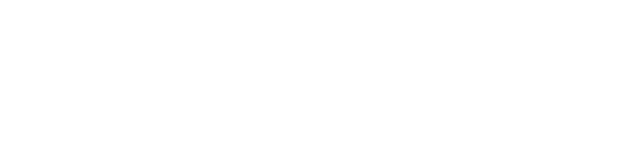
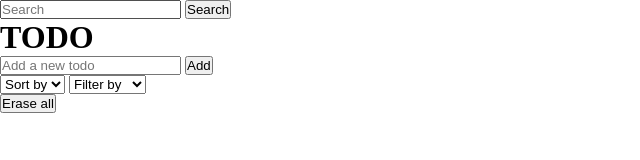
Before and after one commit to Medieinstitutet/Javascript-grupp-4, a plain HTML site: page index.html in a window 1280 px wide. Shown: the whole page, without its empty margins (0-640 px from the left). Drawn offline with nearby package versions, Linux system fonts and the light colour scheme; files that its build step writes are made by us from their sources.

Commit message:
Html wireframe

```diff
--- a/index.html
+++ b/index.html
@@ -1,5 +1,6 @@
 <!DOCTYPE html>
 <html lang="en">
+
 <head>
     <meta charset="UTF-8">
     <meta name="viewport" content="width=device-width, initial-scale=1.0">
@@ -7,7 +8,49 @@
     <link rel="stylesheet" href="style.css">
     <script src="app.js" defer></script>
 </head>
+
 <body>
+    <header>
+        <input type="text" id="search" placeholder="Search">
+        <button type="submit">Search</button>
+    </header>
+    <main>
+        <h1>TODO</h1>
+        <section>
+            <form id="todoForm">
+                <input type="text" id="todoInput" placeholder="Add a new todo">
+                <button type="submit">Add</button>
+            </form>
+        </section>
+        <section>
+            <select id="sort">
+                <option value="0">Sort by</option>
+                <option value="1">A-Z</option>
+                <option value="2">Z-A</option>
+            </select>
 
+            <select id="filter">
+                <option value="0">Filter by</option>
+                <option value="1">Done</option>
+                <option value="2">Not done</option>
+            </select>
+        </section>
+        <section>
+            <ul id="todoList">
+            <!--
+                <li>
+                    <form id="editTodoForm">
+                        <input type="text" value="Buy milk" readonly>
+                        <input id="doneCheckbox" type="checkbox">
+                        <button type="button">Delete</button>
+                        <button id="editSaveBtn" type="submit">Edit</button>
+                    </form>
+                </li>
+            -->
+            </ul>
+            <button id="eraseAllBtn" type="button">Erase all</button>
+        </section>
+    </main>
 </body>
+
 </html>
```
